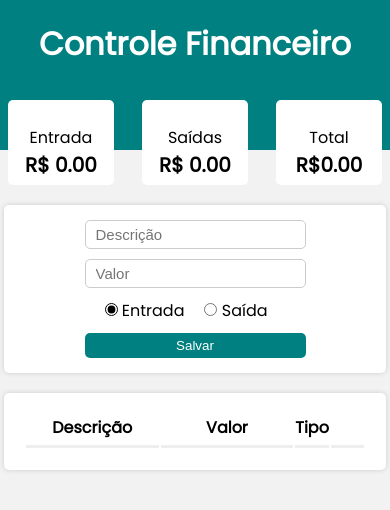
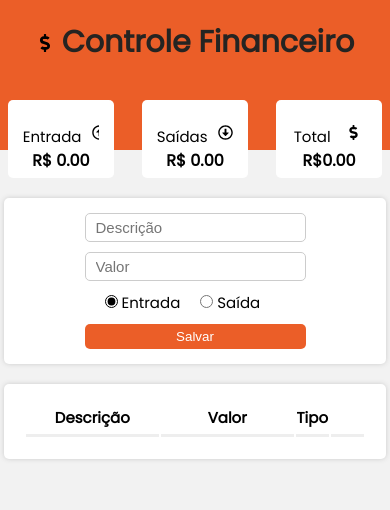
Before and after one commit to vitor-nogueira96/financial-control, a React (Create React App) app: page / in a window 390 px wide. Shown: the top 510 px of the page. Built offline with nearby package versions, Linux system fonts and the light colour scheme.

Commit message:
Arquivos finais projeto Financial Control

```diff
--- a/src/components/Cards/Card.css
+++ b/src/components/Cards/Card.css
@@ -43,16 +43,18 @@ span {
   .container-card {
     width: 20%;
   }
-
+  div {
+    font-size: 15px;
+  }
   p {
-    font-size: 12px;
+    font-size: 10px;
   }
 
   span {
-    font-size: 20px;
+    font-size: 16px;
   }
 
-  svg {
+  /* svg {
     display: none;
-  }
+  } */
 };
--- a/src/components/Form/Form.css
+++ b/src/components/Form/Form.css
@@ -47,5 +47,5 @@ button {
   border-radius: 5px;
   cursor: pointer;
   color: white;
-  background-color: teal;
+  background-color: #EB5E28;
 }
--- a/src/components/Grid/Grid.css
+++ b/src/components/Grid/Grid.css
@@ -8,21 +8,7 @@ table {
   margin: 20px auto;
 }
 
-thead {
-
-}
-
-tbody {
-
-}
-
-tr {
-
-}
-
 th {
-  /* text-align: center; */
   border-bottom: inset;
   padding-bottom: 5px;
-  /* width: auto; */
 }
--- a/src/components/GridItem/GridItem.css
+++ b/src/components/GridItem/GridItem.css
@@ -1,6 +1,3 @@
-tr {
-
-}
 td {
   padding-top: 15px;
   word-break: break-all;
--- a/src/components/Header/Header.css
+++ b/src/components/Header/Header.css
@@ -1,14 +1,15 @@
 .container-header {
   height: 150px;
   text-align: center;
-  background: teal;
+  background: #EB5E28;
 }
 
 .header {
   padding-top: 20px;
   color: #fff;
+
 }
 
 .title {
-  color: #fff;
+  color: #252422;
 }
--- a/src/components/Header/Header.jsx
+++ b/src/components/Header/Header.jsx
@@ -1,5 +1,6 @@
 import React, { Component } from 'react'
 import './Header.css'
+import { FaDollarSign } from "react-icons/fa"
 
 
 export default class Header extends Component {
@@ -7,7 +8,7 @@ export default class Header extends Component {
     return (
       <div className='container-header'>
         <div className="header">
-          <h1 className="title"> Controle Financeiro </h1>
+           <h1 className="title"> <FaDollarSign/> Controle Financeiro </h1>
         </div>
       </div>
     )
```
Also changed, not shown: src/components/Resume/Resume.css (line endings or trailing spaces).
